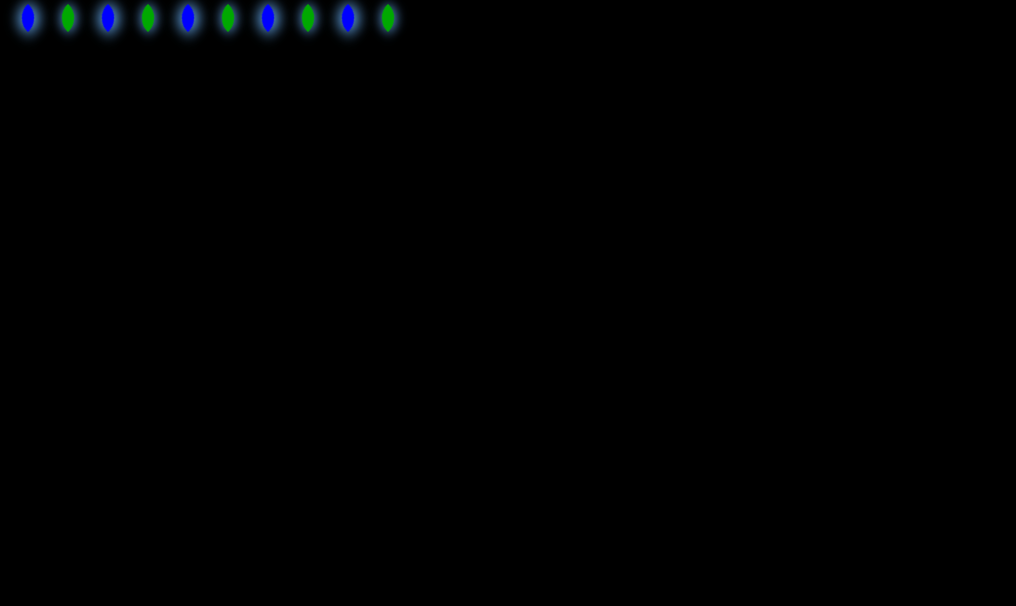
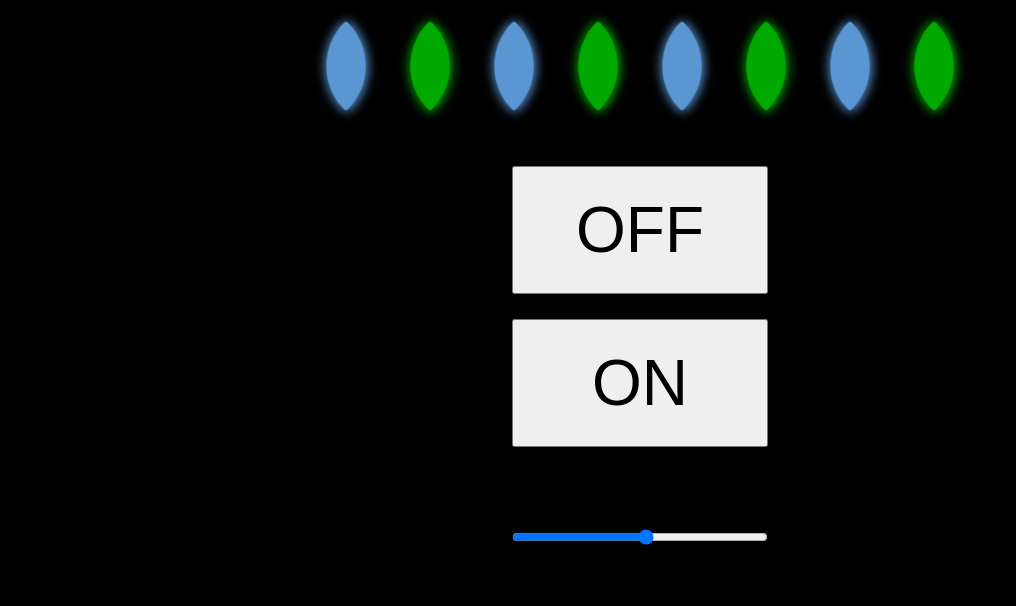
Before and after one commit to PedroExpedito/solve-app-ideas, a plain HTML site: page tier-1/christmas-lights/index.html in a window 1280 px wide. Shown: the whole page, without its empty margins (0-1016 px from the left). Drawn offline with Linux system fonts and the light colour scheme.

Commit message:
Thu 10 Dec 2020 12:05:32 PM -03

```diff
--- a/tier-1/christmas-lights/index.html
+++ b/tier-1/christmas-lights/index.html
@@ -2,68 +2,19 @@
 <html lang="en">
 <head> <meta charset="UTF-8">
   <title></title>
-  <style>
-    .container {
-      display: flex;
-      align-items: center;
-      justify-content: center;
-    }
-    body {
-      background: #000;
-      display: flex;
-    }
-    .bulb {
-      width: 20px;
-      height: 20px;
-      background: blue;
-      display: inline-block;
-      margin: 0px 10px;
-      border-radius: 100px 4px;
-      transform: rotate(-45deg);
-    }
-    .bulb:nth-child(odd) {
-      background: #6CB6FF
-      opacity: 1;
-      box-shadow: 1px 1px 15px #6cb5fF, -1px 1px 15px #6cb6ff;
-      animation: bulb-pulse-1 0.8s linear 0s infinite alternate;
-    }
-    .bulb:nth-child(even) {
-      background: #0c0;
-      opacity: 0.3;
-      box-shadow: none;
-      animation: bulb-pulse-2 0.8s linear 0s infinite alternate;
-    }
-    @keyframes bulb-pulse-1 {
-      from {
-        box-shadow: 1px 1px 15px #6cb5fF, -1px 1px 15px #6cb6ff;
-        opacity: 1;
-      } to {
-        box-shadow: none, opacity: 0.3;
-      }
-
-    }
-    @keyframes bulb-pulse-2 {
-      from {
-        box-shadow: 1px 1px 15px #6cb5fF, -1px 1px 15px #6cb6ff;
-        opacity: 1;
-      } to {
-        box-shadow: none, opacity: 0.3;
-      }
-
-    }
-  </style>
+  <link rel="stylesheet" href="style.css">
 </head>
 <body>
   <div class="container">
     <div id="lights">
     </div>
   </div>
-  <script>
-    for ( let i  =0; i < 10; i++) {
-      let bulb = document.createElement("div");
-      bulb.className = "bulb";
-      document.getElementById("lights").appendChild(bulb);
-    }
+  <div class="controls">
+    <button id="buttonOFF">OFF</button>
+    <button id="buttonON">ON</button>
+    <input id="speed" type="range" min="0.1" max="2" step="0.1"/>
+  </div>
+  <script src="./script.js">
   </script>
 </body>
 </html>
--- /dev/null
+++ b/tier-1/christmas-lights/script.js
@@ -0,0 +1,33 @@
+const buttonON = document.getElementById("buttonON");
+const buttonOFF = document.getElementById("buttonOFF");
+const bulbs = document.getElementsByClassName("bulb");
+const speedRange = document.getElementById("speed");
+
+let speed = 1;
+let bulbsAmount = 8;
+
+for ( let i  =0; i < bulbsAmount; i++) {
+  let bulb = document.createElement("div");
+  bulb.className = "bulb";
+  document.getElementById("lights").appendChild(bulb);
+}
+
+buttonOFF.onclick = function () {
+    for ( let i  =0; i < bulbsAmount; i++) {
+      bulbs[i].style.animation = "none";
+    }
+}
+
+function alternate() {
+  for ( let i  =0; i < bulbsAmount; i++) {
+      bulbs[i].style.animation = `bulb-pulse-2 ${speed}s linear 0s infinite alternate`;
+  }
+}
+buttonON.onclick = function () {
+  alternate();
+}
+
+speedRange.onchange = function() {
+  speed = this.value;
+  alternate();
+}
--- /dev/null
+++ b/tier-1/christmas-lights/style.css
@@ -0,0 +1,71 @@
+.container {
+  display: flex;
+  align-items: center;
+  justify-content: center;
+}
+
+.controls {
+  display: flex;
+  align-items: center;
+  justify-content: center;
+  flex-direction: column;
+  margin-top: 3vw;
+}
+
+.controls button, input {
+  width: 20vw;
+  height: 10vw;
+  margin-top: 2vw;
+  font-size: 5vw;
+}
+
+
+.container div {
+  margin-top: 1vw;
+}
+
+html, body {
+  background: #000;
+}
+
+.bulb {
+  width: 5vw;
+  height: 5vw;
+  background: blue;
+  display: inline-block;
+  margin: 0px 10px;
+  border-radius: 100px 4px;
+  transform: rotate(-45deg);
+}
+
+.bulb:nth-child(odd) {
+  background: #6CB6FF;
+  opacity: 0.2;
+  box-shadow: none;
+  animation: bulb-pulse-1 0.8s linear 0s infinite alternate;
+}
+
+.bulb:nth-child(even) {
+  background: #0c0;
+  opacity: 0.2;
+  box-shadow: none;
+  animation: bulb-pulse-2 0.8s linear 0s infinite alternate;
+}
+
+@keyframes bulb-pulse-1 {
+  from {
+    box-shadow: 1px 1px 15px #6cb5fF, -1px 1px 15px #6cb6ff;
+    opacity: 1;
+  } to {
+    box-shadow: none; opacity: 0.3;
+  }
+}
+
+@keyframes bulb-pulse-2 {
+  from {
+    box-shadow: 1px 1px 15px #0c0, -1px 1px 15px #0c0;
+    opacity: 1;
+  } to {
+    box-shadow: none; opacity: 0.3;
+  }
+}
```
Also changed, not shown: alingment/flexbox/div.html (added, +26 -0 lines), 1 other file.
